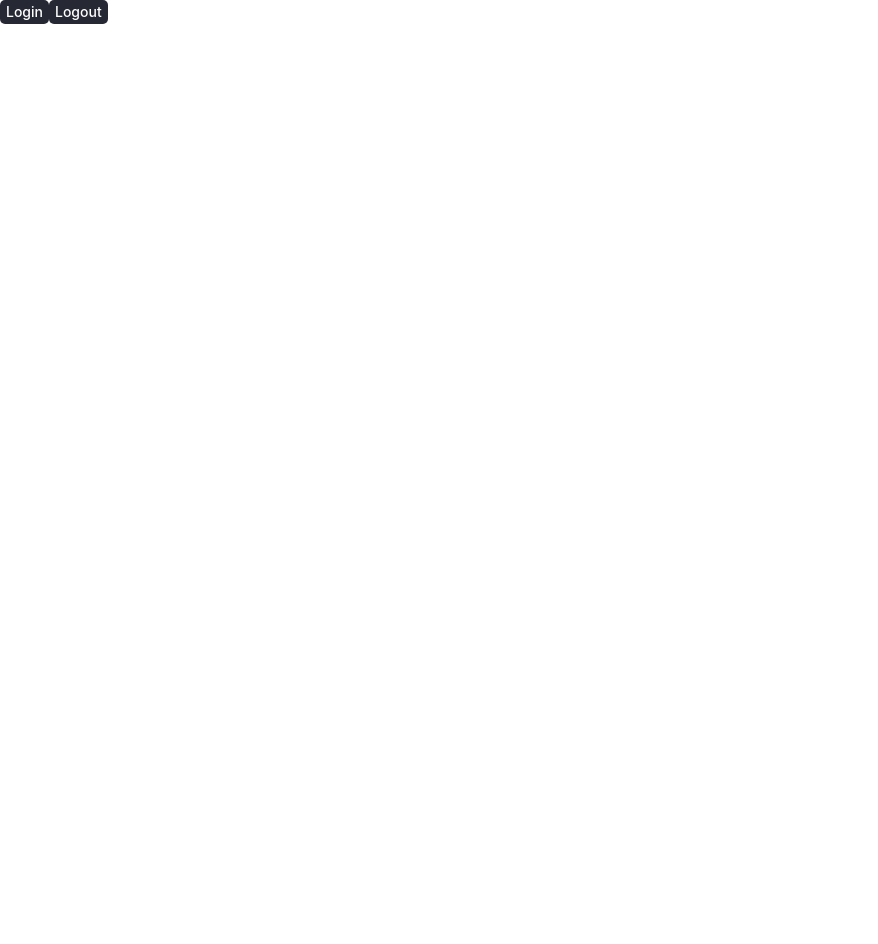
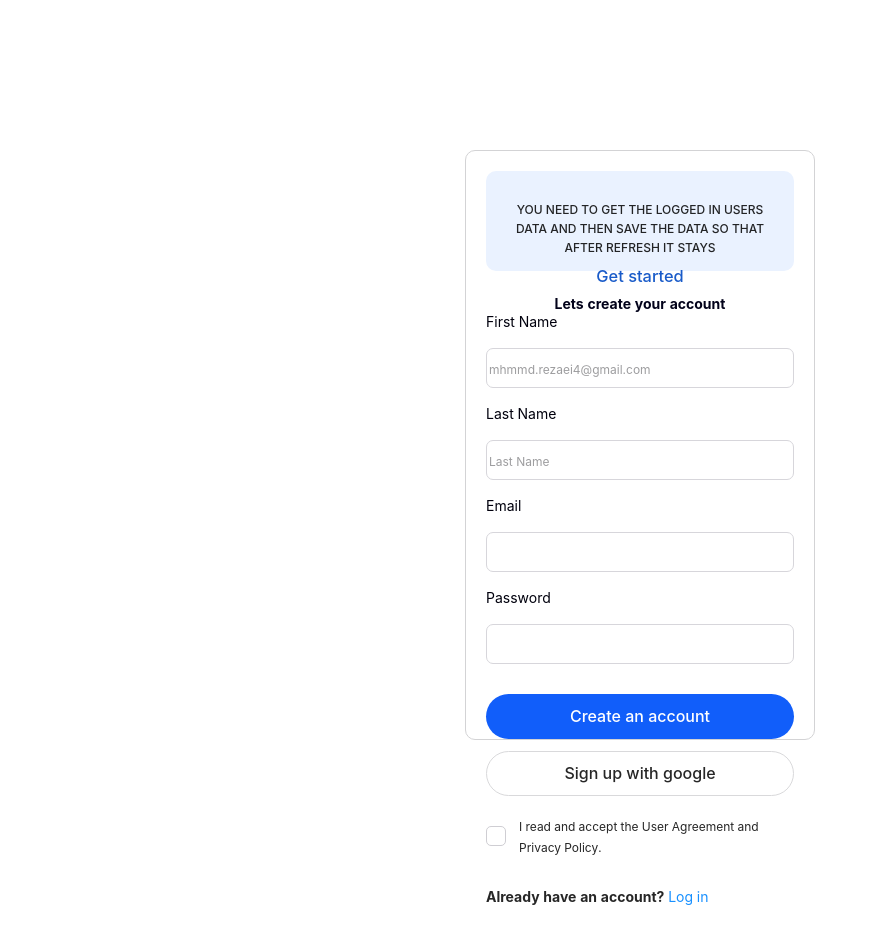
Before and after one commit to Osama4488/Mix-projects, a Next.js app: page /google-login in a window 1280 px wide. Shown: the top 944 px of the page, without its empty margins (0-878 px from the left). Before the commit the page ends 800 px from the top, so only its background shows below. Built offline with nearby package versions, Linux system fonts and the light colour scheme; no server answers.

Commit message:
'pushing'

```diff
--- a/src/hook/auth.js
+++ b/src/hook/auth.js
@@ -1,8 +1,9 @@
 import { createContext, useContext, useState } from "react";
 import { AuthService } from "service/AuthService";
+import { getAuth } from "firebase/auth";
 // import { getAuth, signInWithPopup, GoogleAuthProvider } from "firebase/auth";
 const authContext = createContext();
-
+const auth = getAuth();
 export default function useAuth() {
   return useContext(authContext);
 }
@@ -15,14 +16,16 @@ export function AuthProvider(props) {
     const { error, user } = await AuthService.loginWithGoogle();
     setUser(user ?? null);
     setUser(error ?? "");
+    // console.log(user, "user");
   };
 
   const logout = async () => {
     await AuthService.logout();
     setUser(null);
+    console.log(user, "user");
   };
   const createUserWithEmailAndPassword = async (email, password) => {
-    console.log(email, password, "email password");
+    // console.log(email, password, "email password");
     if (email && password) {
       const { user, error } = await AuthService.createUserWithEmailAndPassword(
         email,
@@ -37,8 +40,21 @@ export function AuthProvider(props) {
       setError("Email and Password cannot be empty");
     }
   };
+  const onAuthStateChanged =
+    (auth,
+    (user) => {
+      if (user) {
+        // User is signed in, see docs for a list of available properties
+        // https://firebase.google.com/docs/reference/js/firebase.User
+        const uid = user.uid;
 
-  // console.log(user, "user");
+        return uid;
+        // ...
+      } else {
+        // User is signed out
+        // ...
+      }
+    });
 
   const value = {
     user,
@@ -46,6 +62,7 @@ export function AuthProvider(props) {
     loginWithGoogle,
     logout,
     createUserWithEmailAndPassword,
+    onAuthStateChanged,
   };
   return <authContext.Provider value={value} {...props} />;
 }
--- a/src/pages/google-login.js
+++ b/src/pages/google-login.js
@@ -1,11 +1,12 @@
 import useAuth from "../hook/auth";
 import React from "react";
-
+import { useState, useRef } from "react";
 import { GoogleAuthProvider, getAuth, signInWithPopup } from "firebase/auth";
 import "firebase/app";
-import { onAuthStateChanged } from "firebase/auth";
+
 const provider = new GoogleAuthProvider();
 const auth = getAuth();
+
 signInWithPopup(auth, provider)
   .then((result) => {
     // This gives you a Google Access Token. You can use it to access the Google API.
@@ -27,35 +28,124 @@ signInWithPopup(auth, provider)
     // ...
   });
 
-// const auth = getAuth();
-onAuthStateChanged(auth, (user) => {
-  if (user) {
-    // User is signed in, see docs for a list of available properties
-    // https://firebase.google.com/docs/reference/js/firebase.User
-    const uid = user.uid;
+const handleSignup = async (e) => {
+  e.preventDefault();
 
-    // ...
-  } else {
-    // User is signed out
-    // ...
-  }
-});
+  await createUserWithEmailAndPassword(
+    email.current.value,
+    password.current.value
+  );
+};
+export default function GoogleLogin() {
+  const email = useRef();
+  const password = useRef();
+  const firstname = useRef();
+  const lastname = useRef();
+  const { user, loginWithGoogle, error, logout, onAuthStateChanged } =
+    useAuth();
 
-export default function GoogleLogin() {
-  const { user, loginWithGoogle, error, logout } = useAuth();
-  console.log(user, "user info");
   return (
-    <div>
-      {error && <h1>{error}</h1>}
-      <button style={{ color: "#fff" }} onClick={loginWithGoogle}>
-        Login
-      </button>
-      <button style={{ color: "#fff" }} onClick={logout}>
-        Logout
-      </button>
-      <h1 style={{ color: "#000" }}>{user?.user?.email}</h1>
-      <h1 style={{ color: "#000" }}>{user?.user?.emailVerified}</h1>
-      <h1 style={{ color: "#000" }}>{user?.providerId}</h1>
+    <div className="container">
+      <div className="container-left">
+        <div className="wrapper-left">
+          <div className="part-one">
+            <h1 style={{ fontSize: "12px" }}>
+              {" "}
+              YOU NEED TO GET THE LOGGED IN USERS DATA AND THEN SAVE THE DATA SO
+              THAT AFTER REFRESH IT STAYS{" "}
+            </h1>
+            <h3>Get started</h3>
+            <p>Lets create your account</p>
+          </div>
+
+          <div className="inp">
+            <form action="" onSubmit={(e) => onSubmit(e)}>
+              <label htmlFor="" className="email">
+                First Name
+              </label>
+              <i className="fas fa-envelope envelope"></i>
+              <input
+                className="inp-left"
+                placeholder="mhmmd.rezaei4@gmail.com"
+                ref={firstname}
+                name="firstname"
+                id="firstname"
+                required
+              />
+
+              <label htmlFor="" className="pass">
+                Last Name
+              </label>
+              <i className="fas fa-lock pass"></i>
+              <input
+                className="inp-left"
+                placeholder="Last Name"
+                ref={lastname}
+                name="lastname"
+                id="lastname"
+                required
+              />
+              <label htmlFor="" className="pass">
+                Email
+              </label>
+              <i className="fas fa-lock pass"></i>
+              <input
+                className="inp-left"
+                ref={email}
+                type="email"
+                name="email"
+                id="email"
+                required
+              />
+              <label htmlFor="" className="pass">
+                Password
+              </label>
+              <i className="fas fa-lock pass"></i>
+              <input
+                className="inp-left"
+                ref={password}
+                type="password"
+                name="password"
+                id="password"
+                required
+              />
+            </form>
+          </div>
+          <div className="buttons">
+            <button className="btn-one">
+              Create an account{" "}
+              {/* {userData.loading ? <Spin indicator={antIcon} /> : ""} */}
+            </button>
+            <button onClick={loginWithGoogle} className="btn-two">
+              <i className="fab fa-google"></i> Sign up with google
+            </button>
+          </div>
+          <div className="check">
+            <label htmlFor="privacy">
+              I read and accept the User Agreement and <br />
+              Privacy Policy.
+              <input id="privacy" type="checkbox" />
+              <span className="checkmark"></span>
+            </label>
+          </div>
+          <div className="down">
+            <p>Already have an account?</p>
+            <a href="#"> Log in </a>
+          </div>
+        </div>
+      </div>
     </div>
+    // <div>
+    //   {error && <h1>{error}</h1>}
+    //   <button style={{ color: "#fff" }} onClick={loginWithGoogle}>
+    //     Login
+    //   </button>
+    //   <button style={{ color: "#fff" }} onClick={logout}>
+    //     Logout
+    //   </button>
+    //   <h1 style={{ color: "#000" }}>{currentuser?.user?.providerId}</h1>
+    //   <h1 style={{ color: "#000" }}>{currentuser?.user?.emailVerified}</h1>
+    //   <h1 style={{ color: "#000" }}>{currentuser?.user?.displayName}</h1>
+    // </div>
   );
 }
--- a/src/pages/signin/index.js
+++ b/src/pages/signin/index.js
@@ -32,8 +32,6 @@ export default function Signin() {
           .find((el) => el.email === "yahya@gmail.com") || [];
       // console.log(emaill.email, "asdmaiosndoiasnd");
     });
-    console.log(starCountRef, "a");
-    console.log(emaill, "email");
   }, []);
   return (
     <>
--- a/src/pages/single/[single].js
+++ b/src/pages/single/[single].js
@@ -1,7 +1,7 @@
 import React from "react";
 import { useRouter } from "next/router";
 import { useEffect } from "react";
-import { db } from "firebase-config.js";
+import { db } from "../../";
 import { collection, addDoc } from "firebase/firestore";
 export default function Single() {
   const router = useRouter();
--- a/src/scss/pages/_signin.scss
+++ b/src/scss/pages/_signin.scss
@@ -15,6 +15,7 @@
   background-color: #eaf2ff;
   padding: 30px 20px;
   margin-bottom: 40px;
+  text-align: center;
 }
 .wrapper-left .part-one h3 {
   color: #195bc9;
@@ -95,6 +96,10 @@ input[type="password"] {
   border: 1px solid #d9d9db;
   font-size: 16px;
   margin-bottom: 5px;
+  &:hover {
+    background-color: black;
+    color: #fff;
+  }
 }
 
 .wrapper-left .check label {
--- a/src/scss/pages/_signup.scss
+++ b/src/scss/pages/_signup.scss
@@ -0,0 +1,141 @@
+.container {
+  height: 100vh;
+  margin: 0 auto;
+  position: relative;
+  // background: linear-gradient(to right, #25aae1, #4481eb, #04befe, #3f86ed);
+}
+
+.container .form-1 {
+  display: flex;
+  flex-direction: column;
+  position: absolute;
+  top: 50%;
+  left: 50%;
+  transform: translate(-50%, -50%);
+  background: #fff;
+  width: 40%;
+  box-shadow: 0 19px 38px rgba(0, 0, 0, 0.3);
+}
+
+.form-1 h1 {
+  text-align: center;
+  margin-top: 0.7rem;
+  margin-bottom: 1.5rem;
+}
+
+.inp-left[type="email"],
+.inp-left[type="password"] {
+  border: none;
+  outline: none;
+  border-bottom: 1px solid;
+  background: none;
+  margin: 0.9rem 2rem;
+  font-size: 1rem;
+}
+
+// label {
+//   margin: 0 2rem;
+// }
+
+// span {
+//   margin: 0 2rem;
+//   color: blue;
+//   cursor: pointer;
+// }
+
+.signup-firebase-btn {
+  margin: 2rem;
+  margin-bottom: 1.5rem;
+  padding: 0.5rem;
+  cursor: pointer;
+  border-radius: 1rem;
+  border: none;
+  font-size: 1.1rem;
+  font-weight: bolder;
+  color: #fff;
+  background: linear-gradient(to right, #25aae1, #4481eb, #04befe, #3f86ed);
+  &:hover {
+    background: linear-gradient(to left, #25aae1, #4481eb, #04befe, #3f86ed);
+  }
+  //
+}
+
+/* ........///Sign-Up///......... */
+
+p {
+  text-align: center;
+  font-weight: bolder;
+}
+
+.icons {
+  display: flex;
+  justify-content: center;
+  margin-bottom: 3rem;
+  margin-top: 0.5rem;
+}
+
+.icons a {
+  text-decoration: none;
+  font-size: 1rem;
+  margin: 0.2rem;
+}
+
+.icons .fa-facebook-f {
+  border-radius: 50%;
+  background: #5d75ab;
+  color: #fff;
+  padding: 1rem;
+}
+
+.icons .fa-twitter {
+  border-radius: 50%;
+  background: #1da1f2;
+  color: white;
+  padding: 1rem;
+}
+
+.icons .fa-google {
+  border-radius: 50%;
+  background: #ee5645;
+  color: #fff;
+  padding: 1rem;
+}
+
+/* ....///Media query///..... */
+
+@media (max-width: 501px) {
+  html {
+    font-size: 15px;
+  }
+
+  .container .form-1 {
+    width: 300px;
+  }
+}
+
+@media (min-width: 501px) and (max-width: 768px) {
+  html {
+    font-size: 14px;
+  }
+
+  .container .form-1 {
+    width: 450px;
+  }
+}
+
+@media (min-width: 765px) and (max-width: 1200px) {
+  html {
+    font-size: 18px;
+  }
+
+  .container .form-1 {
+    width: 540px;
+    height: 550px;
+  }
+}
+
+@media (orientation: landscape) and (max-height: 500px) {
+  .container {
+    height: 100vmax;
+  }
+}
--- a/src/service/AuthService.js
+++ b/src/service/AuthService.js
@@ -61,7 +61,7 @@ export const AuthService = {
   resetPassword: async (email, password) => {
     try {
       const userCred = await firebaseauth.sendPasswordResetEmail(fAuth, email, {
-        urk: "http://localhost:3000/login",
+        url: "http://localhost:3000/login",
       });
     } catch (e) {
       return {
```
Also changed, not shown: src/contexts/AuthContext.js (+7 -5 lines), src/pages/signup-firebase/index.js (renamed from src/pages/signup/index.js, +14 -4 lines), src/pages/signup-plain/index.js (renamed from src/pages/signup-old/index.js, +1 -49 lines).
